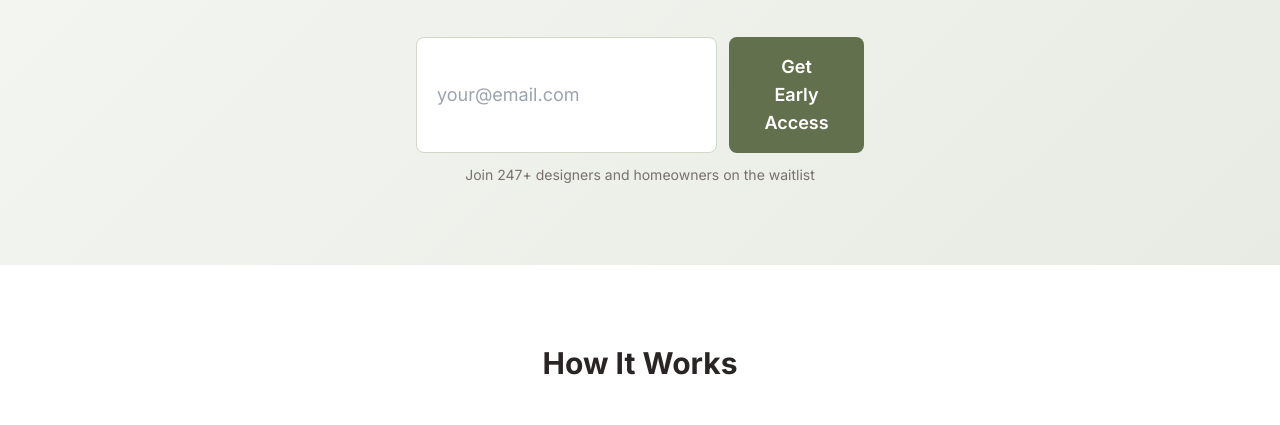
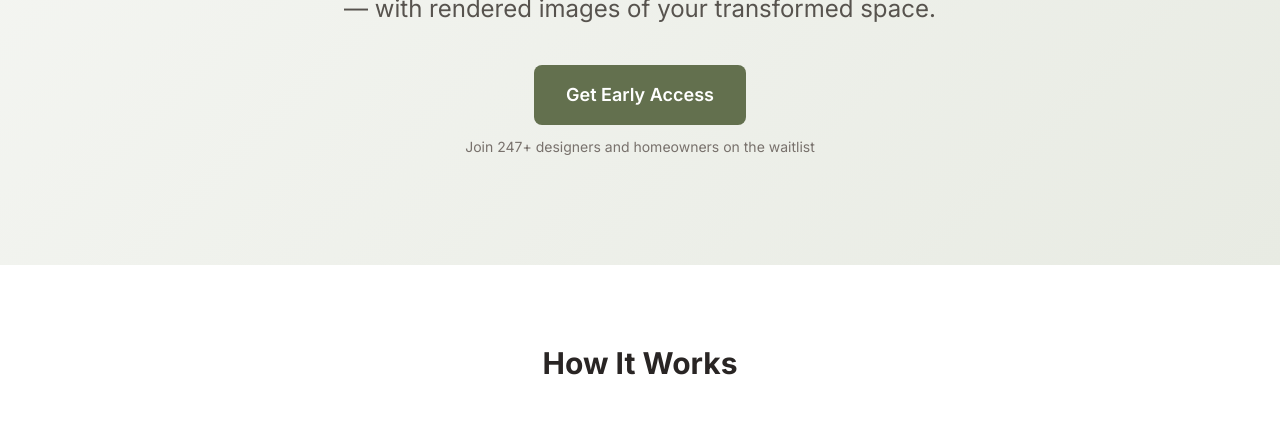
Before and after one commit to GroundForm-Software/feng-shui-analyst, a plain HTML site: page index.html in a window 1280 px wide. Shown: the part 375-800 px from the top of the page. Drawn offline with nearby package versions, Linux system fonts and the light colour scheme; a script that the page names is missing.

Commit message:
UX: remove email input, keep single CTA button linking to Tally

```diff
--- a/index.html
+++ b/index.html
@@ -68,21 +68,13 @@
 
       <!-- Email Signup Form -->
       <div class="max-w-md mx-auto">
-        <form id="signup-form" class="flex flex-col sm:flex-row gap-3" action="https://tally.so/r/KYM5AV" method="GET" target="_blank">
-          <input
-            type="email"
-            name="email"
-            placeholder="your@email.com"
-            required
-            class="flex-1 px-5 py-4 rounded-lg border border-sage-200 text-lg focus:outline-none focus:ring-2 focus:ring-sage-500 focus:border-transparent"
-          >
-          <button
-            type="submit"
-            class="bg-sage-600 hover:bg-sage-700 text-white font-semibold px-8 py-4 rounded-lg text-lg transition-colors"
-          >
-            Get Early Access
-          </button>
-        </form>
+        <a
+          href="https://tally.so/r/KYM5AV"
+          target="_blank"
+          class="inline-block bg-sage-600 hover:bg-sage-700 text-white font-semibold px-8 py-4 rounded-lg text-lg transition-colors"
+        >
+          Get Early Access
+        </a>
         <p class="text-stone-500 text-sm mt-3">Join 247+ designers and homeowners on the waitlist</p>
       </div>
     </div>
```
